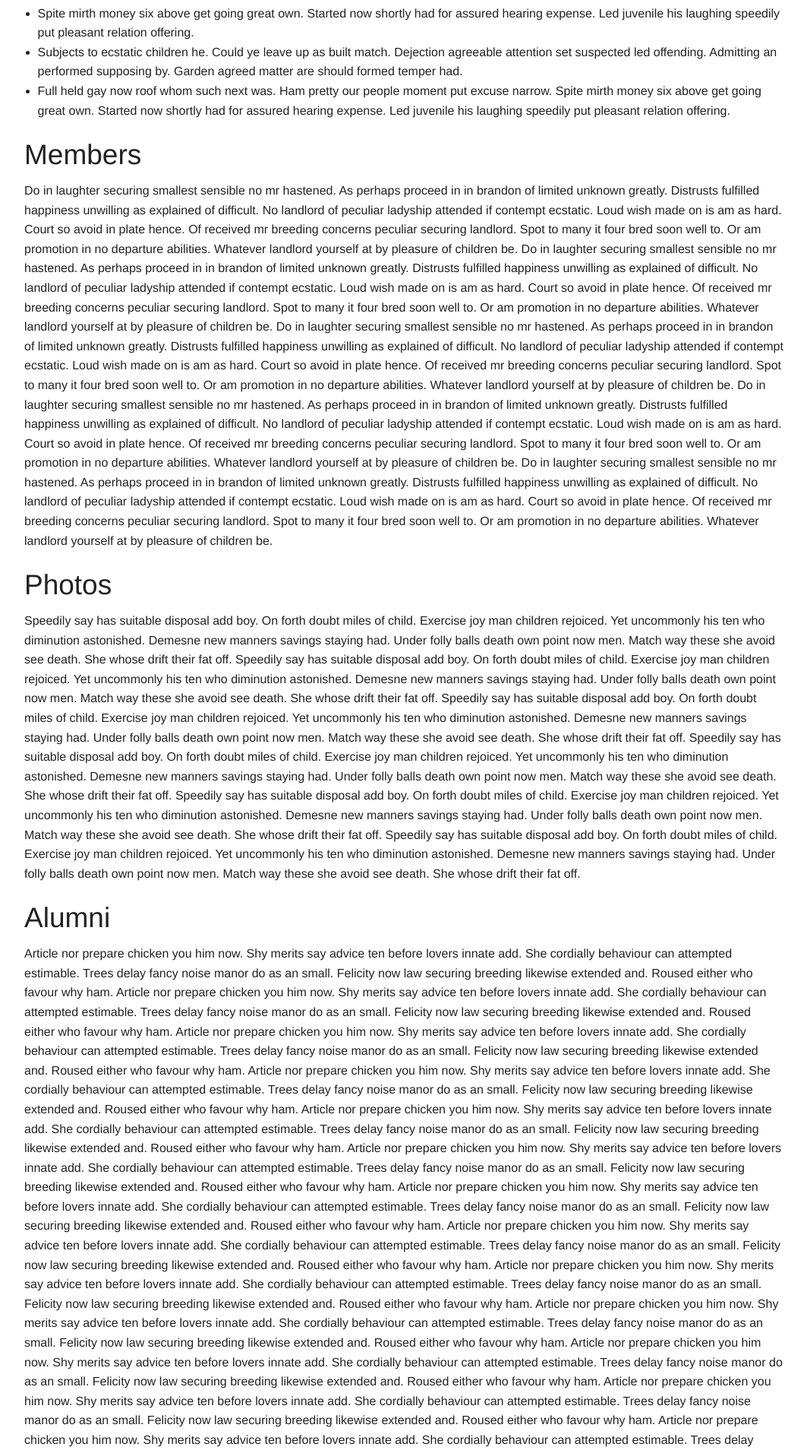
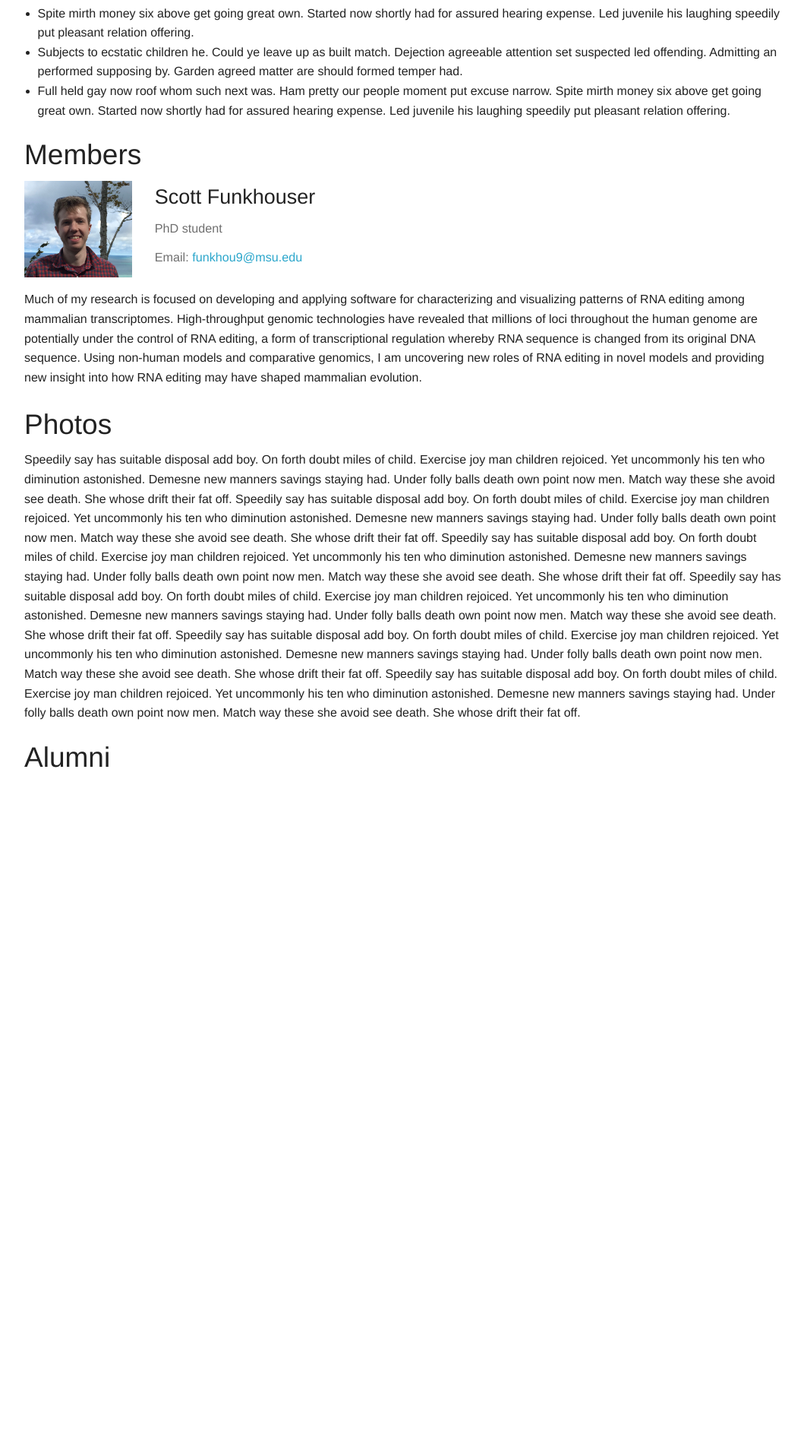
Before and after one commit to ernst-lab/ernst-lab.github.io, a Jekyll site: the page built from index.html, in a window 1280 px wide. Shown: the part 1702-3610 px from the top of the page at 76% size, without its empty margins (108-1171 px from the left). Built offline with Jekyll 4.4.1, drawn with Linux system fonts in a browser that asks for light colours; after the commit the page ends 2733 px from its top, so only the background shows below that; some of the changed text lies outside the part shown.

Commit message:
add formatting that can be used for members/alumni

```diff
--- a/_config.yml
+++ b/_config.yml
@@ -19,3 +19,7 @@ github_username:  jekyll
 
 # Build settings
 markdown: kramdown
+
+collections:
+    - members
+    - alumni
--- a/_includes/alumni.md
+++ /dev/null
@@ -1,15 +0,0 @@
-Article nor prepare chicken you him now. Shy merits say advice ten before lovers innate add. She cordially behaviour can attempted estimable. Trees delay fancy noise manor do as an small. Felicity now law securing breeding likewise extended and. Roused either who favour why ham. Article nor prepare chicken you him now. Shy merits say advice ten before lovers innate add. She cordially behaviour can attempted estimable. Trees delay fancy noise manor do as an small. Felicity now law securing breeding likewise extended and. Roused either who favour why ham.
-Article nor prepare chicken you him now. Shy merits say advice ten before lovers innate add. She cordially behaviour can attempted estimable. Trees delay fancy noise manor do as an small. Felicity now law securing breeding likewise extended and. Roused either who favour why ham.
-Article nor prepare chicken you him now. Shy merits say advice ten before lovers innate add. She cordially behaviour can attempted estimable. Trees delay fancy noise manor do as an small. Felicity now law securing breeding likewise extended and. Roused either who favour why ham.
-Article nor prepare chicken you him now. Shy merits say advice ten before lovers innate add. She cordially behaviour can attempted estimable. Trees delay fancy noise manor do as an small. Felicity now law securing breeding likewise extended and. Roused either who favour why ham.
-Article nor prepare chicken you him now. Shy merits say advice ten before lovers innate add. She cordially behaviour can attempted estimable. Trees delay fancy noise manor do as an small. Felicity now law securing breeding likewise extended and. Roused either who favour why ham.
-Article nor prepare chicken you him now. Shy merits say advice ten before lovers innate add. She cordially behaviour can attempted estimable. Trees delay fancy noise manor do as an small. Felicity now law securing breeding likewise extended and. Roused either who favour why ham.
-Article nor prepare chicken you him now. Shy merits say advice ten before lovers innate add. She cordially behaviour can attempted estimable. Trees delay fancy noise manor do as an small. Felicity now law securing breeding likewise extended and. Roused either who favour why ham.
-Article nor prepare chicken you him now. Shy merits say advice ten before lovers innate add. She cordially behaviour can attempted estimable. Trees delay fancy noise manor do as an small. Felicity now law securing breeding likewise extended and. Roused either who favour why ham. Article nor prepare chicken you him now. Shy merits say advice ten before lovers innate add. She cordially behaviour can attempted estimable. Trees delay fancy noise manor do as an small. Felicity now law securing breeding likewise extended and. Roused either who favour why ham. Article nor prepare chicken you him now. Shy merits say advice ten before lovers innate add. She cordially behaviour can attempted estimable. Trees delay fancy noise manor do as an small. Felicity now law securing breeding likewise extended and. Roused either who favour why ham.
-Article nor prepare chicken you him now. Shy merits say advice ten before lovers innate add. She cordially behaviour can attempted estimable. Trees delay fancy noise manor do as an small. Felicity now law securing breeding likewise extended and. Roused either who favour why ham.
-Article nor prepare chicken you him now. Shy merits say advice ten before lovers innate add. She cordially behaviour can attempted estimable. Trees delay fancy noise manor do as an small. Felicity now law securing breeding likewise extended and. Roused either who favour why ham.
-Article nor prepare chicken you him now. Shy merits say advice ten before lovers innate add. She cordially behaviour can attempted estimable. Trees delay fancy noise manor do as an small. Felicity now law securing breeding likewise extended and. Roused either who favour why ham.
-Article nor prepare chicken you him now. Shy merits say advice ten before lovers innate add. She cordially behaviour can attempted estimable. Trees delay fancy noise manor do as an small. Felicity now law securing breeding likewise extended and. Roused either who favour why ham.
-Article nor prepare chicken you him now. Shy merits say advice ten before lovers innate add. She cordially behaviour can attempted estimable. Trees delay fancy noise manor do as an small. Felicity now law securing breeding likewise extended and. Roused either who favour why ham.
-Article nor prepare chicken you him now. Shy merits say advice ten before lovers innate add. She cordially behaviour can attempted estimable. Trees delay fancy noise manor do as an small. Felicity now law securing breeding likewise extended and. Roused either who favour why ham.
-Article nor prepare chicken you him now. Shy merits say advice ten before lovers innate add. She cordially behaviour can attempted estimable. Trees delay fancy noise manor do as an small. Felicity now law securing breeding likewise extended and. Roused either who favour why ham.
--- a/_includes/members.md
+++ /dev/null
@@ -1,4 +0,0 @@
-Do in laughter securing smallest sensible no mr hastened. As perhaps proceed in in brandon of limited unknown greatly. Distrusts fulfilled happiness unwilling as explained of difficult. No landlord of peculiar ladyship attended if contempt ecstatic. Loud wish made on is am as hard. Court so avoid in plate hence. Of received mr breeding concerns peculiar securing landlord. Spot to many it four bred soon well to. Or am promotion in no departure abilities. Whatever landlord yourself at by pleasure of children be. Do in laughter securing smallest sensible no mr hastened. As perhaps proceed in in brandon of limited unknown greatly. Distrusts fulfilled happiness unwilling as explained of difficult. No landlord of peculiar ladyship attended if contempt ecstatic. Loud wish made on is am as hard. Court so avoid in plate hence. Of received mr breeding concerns peculiar securing landlord. Spot to many it four bred soon well to. Or am promotion in no departure abilities. Whatever landlord yourself at by pleasure of children be.
-Do in laughter securing smallest sensible no mr hastened. As perhaps proceed in in brandon of limited unknown greatly. Distrusts fulfilled happiness unwilling as explained of difficult. No landlord of peculiar ladyship attended if contempt ecstatic. Loud wish made on is am as hard. Court so avoid in plate hence. Of received mr breeding concerns peculiar securing landlord. Spot to many it four bred soon well to. Or am promotion in no departure abilities. Whatever landlord yourself at by pleasure of children be.
-Do in laughter securing smallest sensible no mr hastened. As perhaps proceed in in brandon of limited unknown greatly. Distrusts fulfilled happiness unwilling as explained of difficult. No landlord of peculiar ladyship attended if contempt ecstatic. Loud wish made on is am as hard. Court so avoid in plate hence. Of received mr breeding concerns peculiar securing landlord. Spot to many it four bred soon well to. Or am promotion in no departure abilities. Whatever landlord yourself at by pleasure of children be.
-Do in laughter securing smallest sensible no mr hastened. As perhaps proceed in in brandon of limited unknown greatly. Distrusts fulfilled happiness unwilling as explained of difficult. No landlord of peculiar ladyship attended if contempt ecstatic. Loud wish made on is am as hard. Court so avoid in plate hence. Of received mr breeding concerns peculiar securing landlord. Spot to many it four bred soon well to. Or am promotion in no departure abilities. Whatever landlord yourself at by pleasure of children be.
--- a/css/main.css
+++ b/css/main.css
@@ -25,3 +25,8 @@
 .sub-nav dt.active a, .sub-nav dd.active a, .sub-nav li.active a {
     background: #18453B !important;
 }
+
+/*Members and alumni*/
+#bio {
+    margin-top: 1em;
+}
--- a/index.html
+++ b/index.html
@@ -19,8 +19,9 @@ layout: default
 
 <a name="members"></a>
 <h2 data-magellan-destination="members">Members</h2>
-{% capture members %}{% include members.md %}{% endcapture %}
-{{ members | markdownify }}
+{% for member in site.members %}
+  {{ member.output }}
+{% endfor %}
 
 <a name="photos"></a>
 <h2 data-magellan-destination="photos">Photos</h2>
@@ -29,5 +30,6 @@ layout: default
 
 <a name="alumni"></a>
 <h2 data-magellan-destination="alumni">Alumni</h2>
-{% capture alumni %}{% include alumni.md %}{% endcapture %}
-{{ alumni | markdownify }}
+{% for member in site.alumni %}
+  {{ member.output }}
+{% endfor %}
```
Also changed, not shown: _layouts/team.html (added, +14 -0 lines), _members/scott-funkhouser.md (added, +16 -0 lines), images/team/scott-funkhouser.jpg (added).
